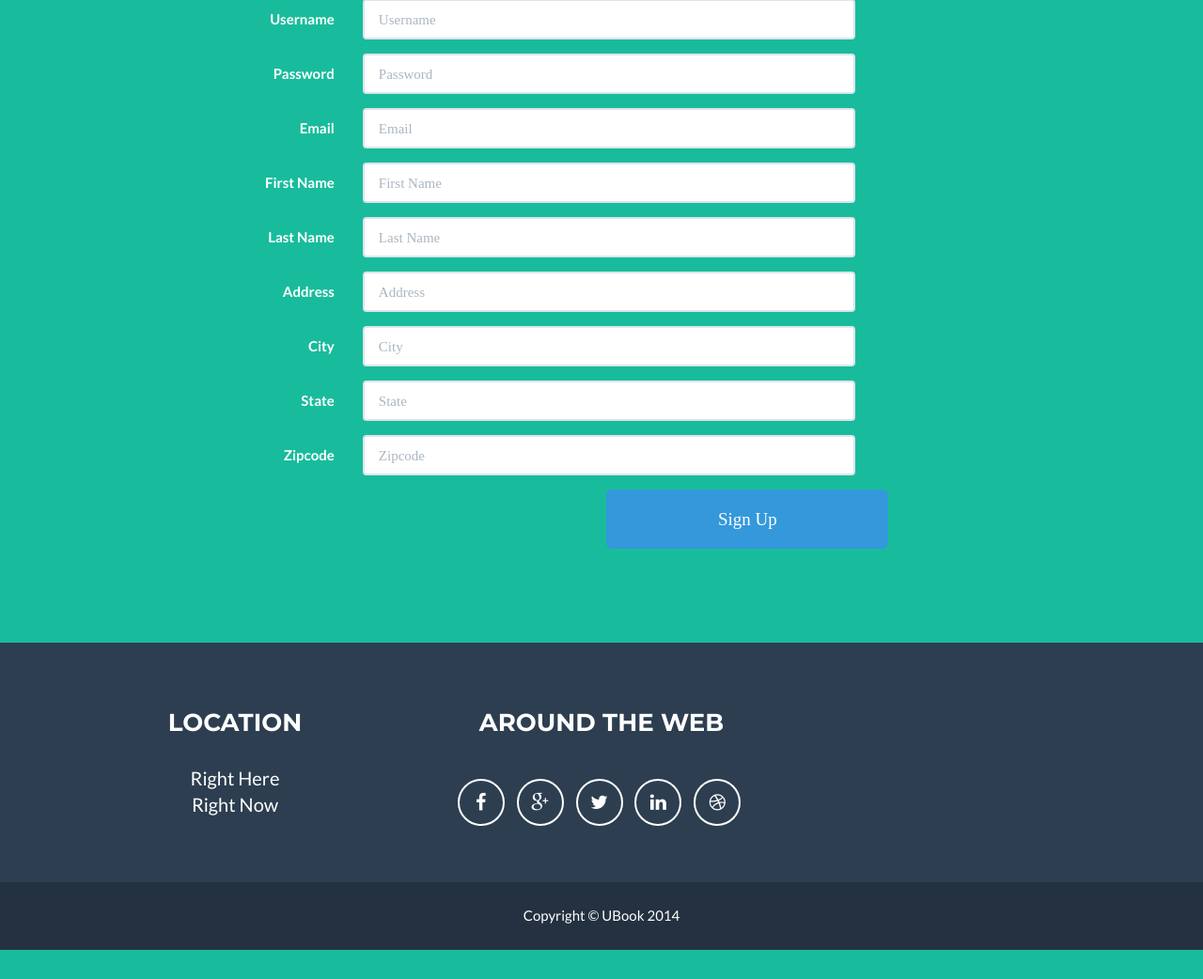
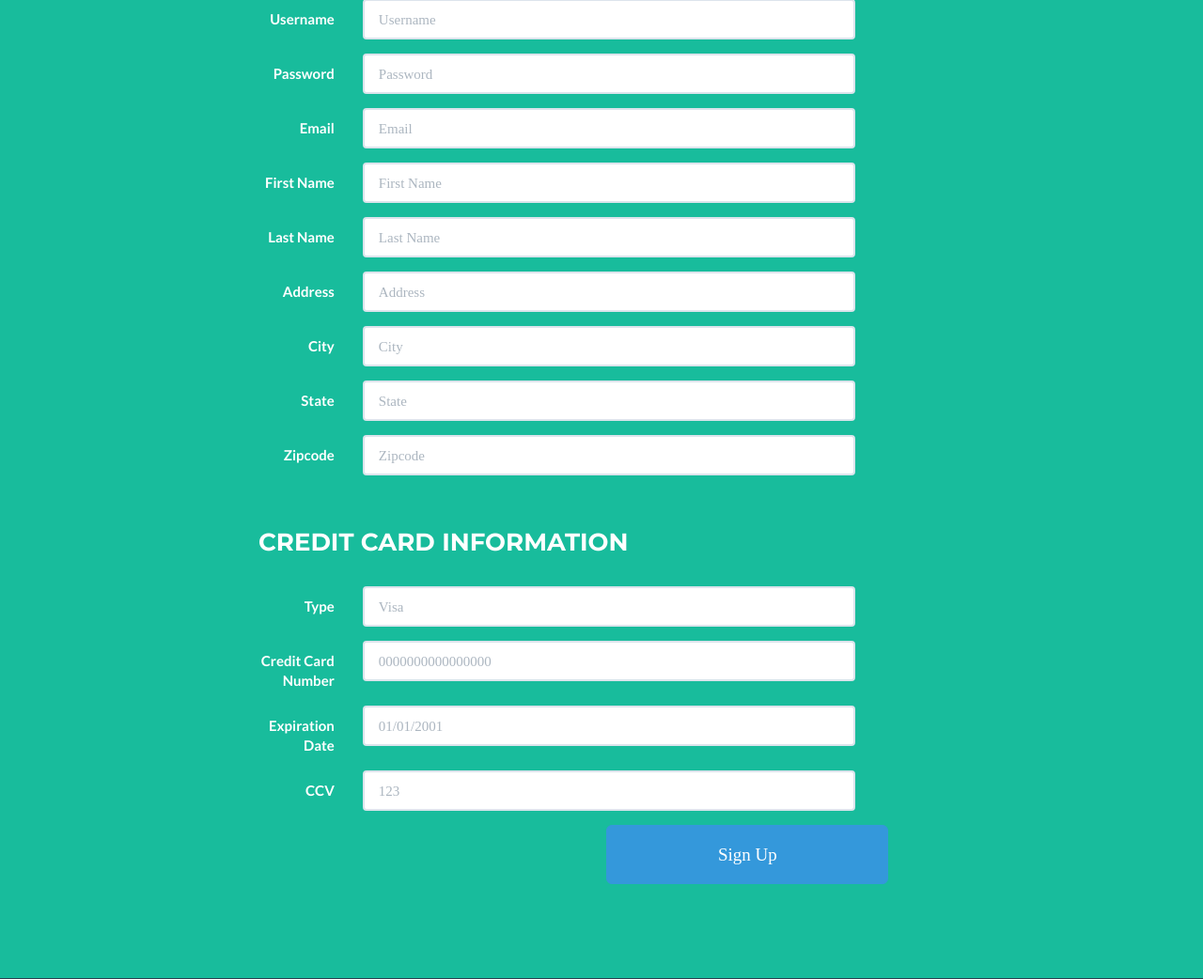
Before and after one commit to mrranderson/UBook, a Django app: page /signup/ in a window 1280 px wide. Shown: the part 325-1367 px from the top of the page at 94% size. Before the commit the page ends 1336 px from the top, so only its background shows below. Run offline with Django 3.2, Linux system fonts and the light colour scheme; some libraries are stand-ins or nearby versions.

Commit message:
Updated form, added validation and errors

```diff
--- a/UBook/models.py
+++ b/UBook/models.py
@@ -1,12 +1,58 @@
 from django.db import models
 from django.contrib.auth.models import User
+from django import forms
+from django.core import validators
+import re
 
 class UBookProfile(models.Model):
     user = models.OneToOneField(User)
-    address = models.CharField(max_length=255)
-    city = models.CharField(max_length=255)
-    state = models.CharField(max_length=255)
-    zipcode = models.CharField(max_length=255)
+    address = models.CharField(max_length=255, blank=True)
+    city = models.CharField(max_length=255, blank=True)
+    state = models.CharField(max_length=255, blank=True)
+    zipcode = models.CharField(max_length=255, blank=True)
+    cc_type = models.CharField(max_length=20, choices=((1, "Visa"), (2, "Mastercard"), (3, "American Express"), (4, "Discover")), default=1)
+    cc_number = models.CharField(max_length=20, blank=True)
+    cc_expdate = models.CharField(max_length=10, blank=True)
+    cc_ccv = models.CharField(max_length=3, blank=True)
 
     def __str__(self):
         return self.user.username
+
+class UBookProfileForm(forms.Form):
+    username = forms.CharField(max_length=255)
+    password = forms.CharField(max_length=255)
+    email = forms.CharField(max_length=255, validators=[validators.validate_email])
+    first_name = forms.CharField(max_length=255)
+    last_name = forms.CharField(max_length=255)
+    address = forms.CharField(max_length=255)
+    city = forms.CharField(max_length=255)
+    state = forms.CharField(max_length=255)
+    zipcode = forms.CharField(max_length=255)
+    cc_type = forms.CharField(max_length=16)
+    cc_number = forms.CharField(max_length=20)
+    cc_expdate = forms.CharField(max_length=10)
+    cc_ccv = forms.CharField(max_length=3)
+
+    def clean_zipcode(self):
+        data = self.cleaned_data['zipcode']
+        if not re.match('\d\d\d\d\d(-\d\d\d\d)?', data):
+            raise forms.ValidationError("Please enter a valid zipcode in the form of 12345 or 12345-6789.")
+        return data
+
+    def clean_cc_number(self):
+        data = self.cleaned_data['cc_number']
+        if not re.match('\d{16}', data):
+            raise forms.ValidationError("Please enter a valid credit card number in the form of 0000111122223333.")
+        return data
+
+    def clean_cc_expdate(self):
+        data = self.cleaned_data['cc_expdate']
+        if not re.match('\d\d/[/-]d\d[/-]\d\d\d\d', data):
+            raise forms.ValidationError("Please enter a valid expiration date in the form of MM/DD/YYYY or MM-DD-YYYY.")
+        return data
+
+    def clean_cc_ccv(self):
+        data = self.cleaned_data['cc_ccv']
+        if not re.match('\d\d\d', data):
+            raise forms.ValidationError("Please enter a valid CCV in the form of 123.")
+        return data
--- a/UBook/views.py
+++ b/UBook/views.py
@@ -2,7 +2,8 @@ from django.http import HttpResponseRedirect
 from django.core.urlresolvers import reverse
 from django.shortcuts import render
 
-from .models import (User, UBookProfile)
+from .models import User
+from UBook.models import UBookProfile, UBookProfileForm
 
 def index(request):
     return render(request, 'website/index.html', {})
@@ -13,6 +14,7 @@ def about(request):
 def signup(request):
 
     if request.method == 'POST':
+        """
         username = request.POST['username']
         password = request.POST['password']
         email = request.POST['email']
@@ -22,16 +24,46 @@ def signup(request):
         city = request.POST['city']
         state = request.POST['state']
         zipcode = request.POST['zipcode']
+        cc_type = request.POST['cc_type']
+        cc_number = request.POST['cc_number']
+        cc_expdate = request.POST['cc_expdate']
+        cc_ccv = request.POST['cc_ccv']
+        """
 
-        new_user = User.objects.create_user(username=username, password=password, email=email, first_name=first_name, last_name=last_name)
+        signup_form = UBookProfileForm(request.POST)
 
-        new_ubook = UBookProfile(user=new_user, address=address, city=city, state=state, zipcode=zipcode)
+        if signup_form.is_valid():
+            new_user = User.objects.create_user(username=signup_form.cleaned_data['username'],
+                password=signup_form.cleaned_data['password'],
+                email=signup_form.cleaned_data['email'],
+                first_name=signup_form.cleaned_data['first_name'],
+                last_name=signup_form.cleaned_data['last_name'])
 
-        new_ubook.save()
+            new_ubook = UBookProfile(user=new_user,
+                address=signup_form.cleaned_data['address'],
+                city=signup_form.cleaned_data['city'],
+                state=signup_form.cleaned_data['state'],
+                zipcode=signup_form.cleaned_data['zipcode'],
+                cc_type=signup_form.cleaned_data['cc_type'],
+                cc_number=signup_form.cleaned_data['cc_number'],
+                cc_expdate=signup_form.cleaned_data['cc_expdate'],
+                cc_ccv=signup_form.cleaned_data['cc_ccv'])
+            new_user.save()
+            new_ubook.save()
+            return HttpResponseRedirect(reverse('index'))
 
-        return HttpResponseRedirect(reverse('index'))
+        else:
+            print("FUCKIN SHIT UP")
+            print(signup_form.errors)
+            return render(request, 'website/signUp.html', {
+                'error':True,
+                'errormsg':"Input Not Valid",
+                'form':signup_form
+            })
+
 
 
 
     if request.method == 'GET':
-        return render(request, 'website/signUp.html', {})
+        form = UBookProfileForm()
+        return render(request, 'website/signUp.html', {"form":form})
--- a/templates/website/signUp.html
+++ b/templates/website/signUp.html
@@ -15,54 +15,94 @@
                         <label class="col-sm-2 control-label" for="username">Username</label>
                         <div class="col-sm-10">
                             <input class="form-control col-sm-10" id="username" name="username" type="text" maxlength="255" placeholder="Username" />
+                            {{ form.username.errors }}
                         </div>
                     </div>
                     <div class="form-group">
                         <label class="col-sm-2 control-label" for="password">Password</label>
                         <div class="col-sm-10">
                             <input class="form-control col-sm-10" id="password" name="password" type="text" maxlength="255" placeholder="Password" />
+                            {{ form.password.errors }}
                         </div>
                     </div>
                     <div class="form-group">
                         <label class="col-sm-2 control-label" for="email">Email</label>
                         <div class="col-sm-10">
                             <input class="form-control col-sm-10" id="email" name="email" type="text" maxlength="255" placeholder="Email" />
+                            {{ form.email.errors }}
                         </div>
                     </div>
                     <div class="form-group">
-                        <label class="col-sm-2 control-label" for="firstName">First Name</label>
+                        <label class="col-sm-2 control-label" for="first_name">First Name</label>
                         <div class="col-sm-10">
-                            <input class="form-control col-sm-10" id="firstName" name="firstName" type="text" maxlength="255" placeholder="First Name" />
+                            <input class="form-control col-sm-10" id="first_name" name="first_name" type="text" maxlength="255" placeholder="First Name" />
+                            {{ form.first_name.errors }}
                         </div>
                     </div>
                     <div class="form-group">
-                        <label class="col-sm-2 control-label" for="lastName">Last Name</label>
+                        <label class="col-sm-2 control-label" for="last_name">Last Name</label>
                         <div class="col-sm-10">
-                            <input class="form-control col-sm-10" id="lastName" name="lastName" type="text" maxlength="255" placeholder="Last Name" />
+                            <input class="form-control col-sm-10" id="last_name" name="last_name" type="text" maxlength="255" placeholder="Last Name" />
+                            {{ form.last_name.errors }}
                         </div>
                     </div>
                     <div class="form-group">
                         <label class="col-sm-2 control-label" for="address">Address</label>
                         <div class="col-sm-10">
                             <input class="form-control col-sm-10" id="address" name="address" type="text" maxlength="255" placeholder="Address" />
+                            {{ form.address.errors }}
                         </div>
                     </div>
                     <div class="form-group">
                         <label class="col-sm-2 control-label" for="city">City</label>
                         <div class="col-sm-10">
                             <input class="form-control col-sm-10" id="city" name="city" type="text" maxlength="255" placeholder="City" />
+                            {{ form.city.errors }}
                         </div>
                     </div>
                     <div class="form-group">
                         <label class="col-sm-2 control-label" for="state">State</label>
                         <div class="col-sm-10">
                             <input class="form-control col-sm-10" id="state" name="state" type="text" maxlength="255" placeholder="State" />
+                            {{ form.state.errors }}
                         </div>
                     </div>
                     <div class="form-group">
                         <label class="col-sm-2 control-label" for="zipcode">Zipcode</label>
                         <div class="col-sm-10">
                             <input class="form-control col-sm-10" id="zipcode" name="zipcode" type="text" maxlength="255" placeholder="Zipcode" />
+                            {{ form.zipcode.errors }}
+                        </div>
+                    </div>
+                    <br/>
+                    <h3>Credit Card Information</h3>
+                    <br/>
+                    <div class="form-group">
+                        <label class="col-sm-2 control-label" for="cc_type">Type</label>
+                        <div class="col-sm-10">
+                            <input class="form-control col-sm-10" id="cc_type" name="cc_type" type="text" maxlength="20" placeholder="Visa" />
+                            {{ form.cc_type.errors }}
+                        </div>
+                    </div>
+                    <div class="form-group">
+                        <label class="col-sm-2 control-label" for="cc_number">Credit Card Number</label>
+                        <div class="col-sm-10">
+                            <input class="form-control col-sm-10" id="cc_number" name="cc_number" type="text" maxlength="16" placeholder="0000000000000000" />
+                            {{ form.cc_number.errors }}
+                        </div>
+                    </div>
+                    <div class="form-group">
+                        <label class="col-sm-2 control-label" for="cc_expdate">Expiration Date</label>
+                        <div class="col-sm-10">
+                            <input class="form-control col-sm-10" id="cc_expdate" name="cc_expdate" type="text" maxlength="10" placeholder="01/01/2001" />
+                            {{ form.cc_expdate.errors }}
+                        </div>
+                    </div>
+                    <div class="form-group">
+                        <label class="col-sm-2 control-label" for="cc_ccv">CCV</label>
+                        <div class="col-sm-10">
+                            <input class="form-control col-sm-10" id="cc_ccv" name="cc_ccv" type="text" maxlength="3" placeholder="123" />
+                            {{ form.cc_ccv.errors }}
                         </div>
                     </div>
                     <input type="submit" class="btn btn-info btn-lg col-sm-offset-7" value="Sign Up">
```
